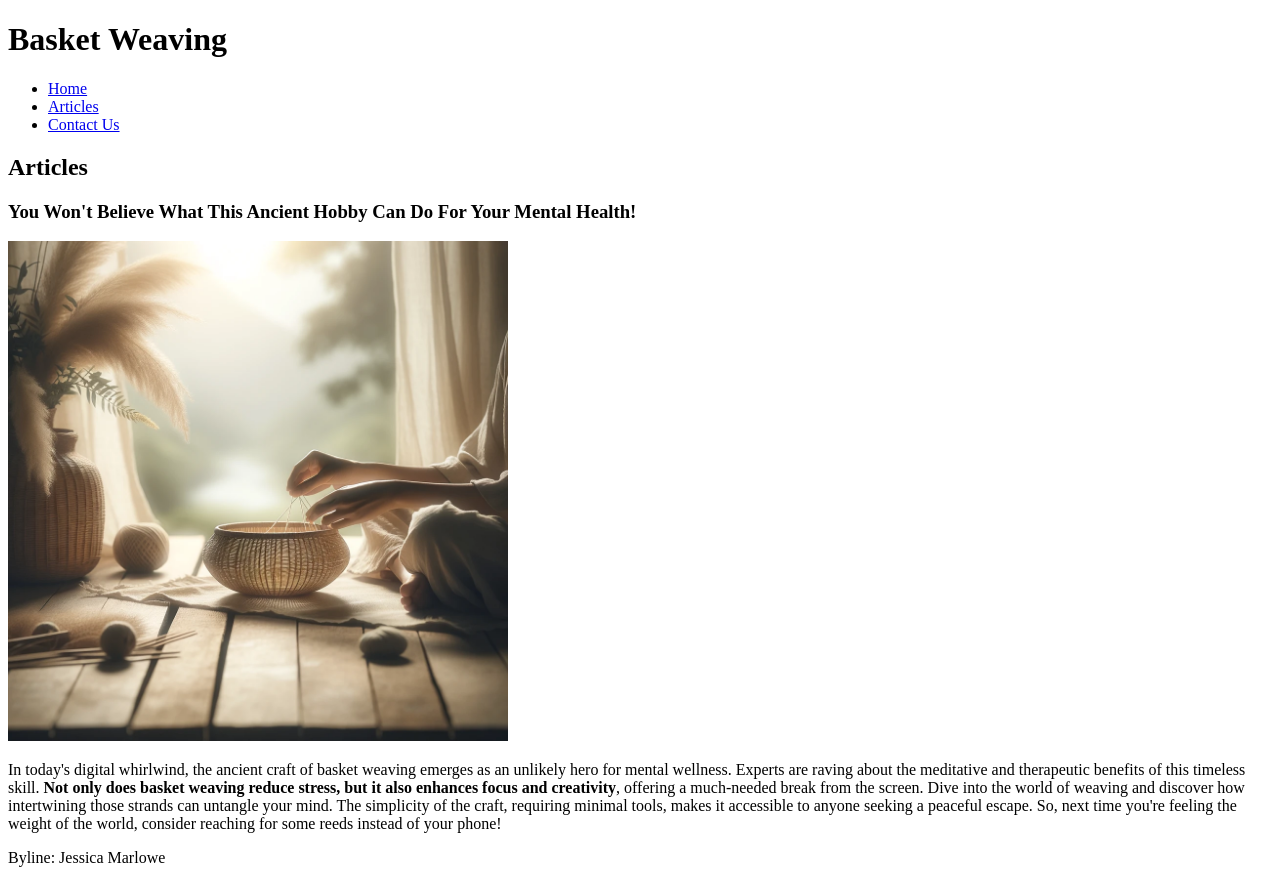
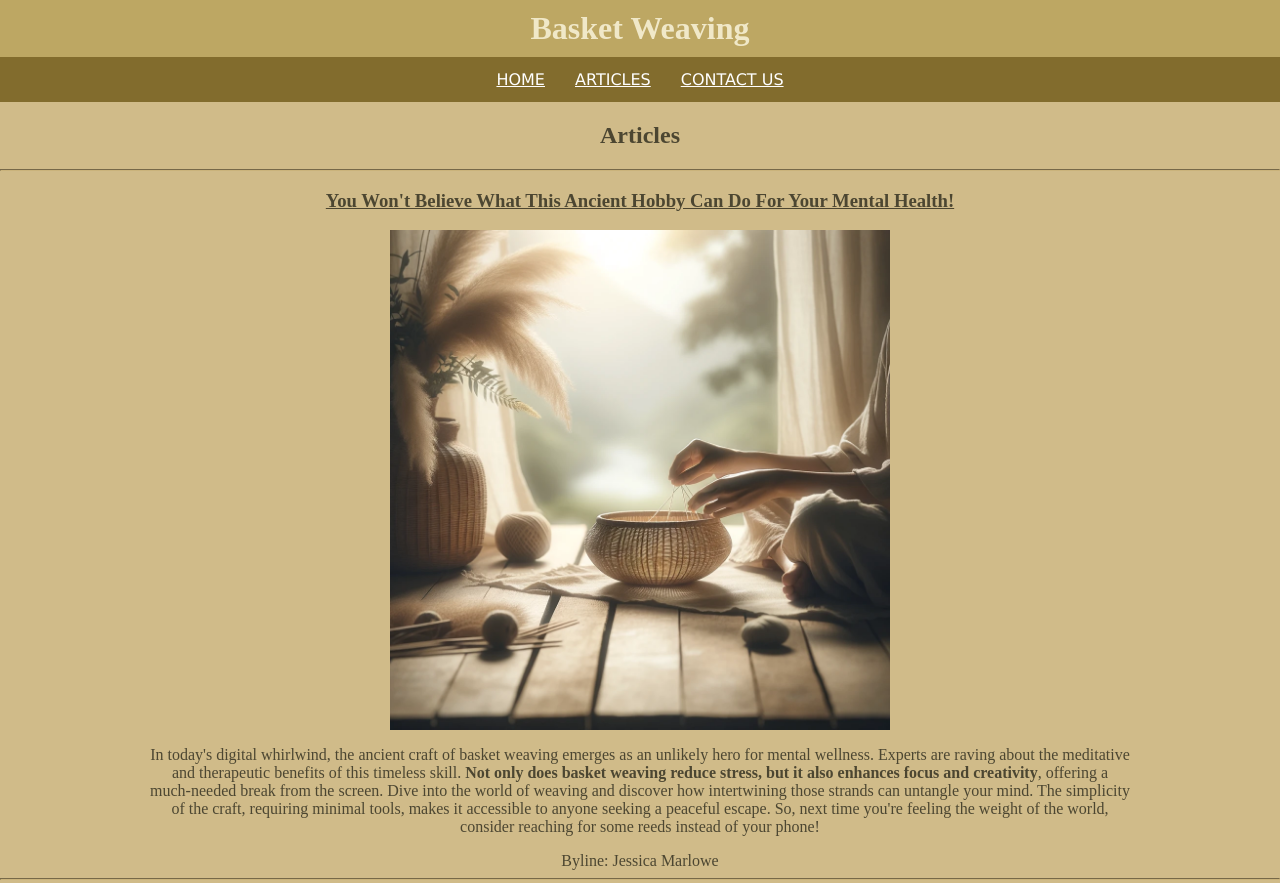
Before and after one commit to trmsalec/basket-weaving, a plain HTML site: page articles.html in a window 1280 px wide. Shown: the top 883 px of the page. Drawn offline with Linux system fonts and the light colour scheme.

Commit message:
Added styling to all pages

```diff
--- a/articles.html
+++ b/articles.html
@@ -5,10 +5,11 @@
     <meta charset="UTF-8">
     <meta name="viewport" content="width=device-width, initial-scale=1.0">
     <title>Basket Weaving - Articles</title>
+    <link rel="stylesheet" href="css/site.css">
 </head>
-<body>
+<body class="center">
     <header>
-        <h1>Basket Weaving</h1>
+        <h1 id="sitetitle">Basket Weaving</h1>
     </header>
 
     <nav>
@@ -19,25 +20,31 @@
         </ul>
     </nav>
 
-    <main>
+    <main class="text">
         <h2>Articles</h2>
 
+        <hr>
+
         <article>
-            <h3>You Won't Believe What This Ancient Hobby Can Do For Your Mental Health!</h3>
+            <h3 class="articletitle">You Won't Believe What This Ancient Hobby Can Do For Your Mental Health!</h3>
             <img src="/images/1.webp" alt="A serene, peaceful setting showcasing a pair of hands gently weaving a basket amidst a backdrop of soft, natural light. The scene evokes a sense of ca" height="500" width="500">
             <p>In today's digital whirlwind, the ancient craft of basket weaving emerges as an unlikely hero for mental wellness. Experts are raving about the meditative and therapeutic benefits of this timeless skill. <strong>Not only does basket weaving reduce stress, but it also enhances focus and creativity</strong>, offering a much-needed break from the screen. Dive into the world of weaving and discover how intertwining those strands can untangle your mind. The simplicity of the craft, requiring minimal tools, makes it accessible to anyone seeking a peaceful escape. So, next time you're feeling the weight of the world, consider reaching for some reeds instead of your phone!</p>
             <span>Byline: Jessica Marlowe</span>
         </article>
 
+        <hr>
+
         <article>
-            <h3>This Skill Could Save the Planet – The Surprising Sustainability of Basket Weaving!</h3>
+            <h3 class="articletitle">This Skill Could Save the Planet – The Surprising Sustainability of Basket Weaving!</h3>
             <img src="images/2.webp" alt="An overhead view of a worktable filled with natural materials like reeds, bamboo, and colorful fibers, ready for basket weaving. The table showcases" height="500" width="500">
             <p>In an era where sustainability is more than a buzzword, an age-old craft resurfaces with the potential to make a big environmental impact. <strong>Basket weaving, long cherished for its cultural significance, now stands at the forefront of the eco-friendly crafts movement</strong>. Utilizing natural, biodegradable materials, basketry offers an eco-conscious alternative to plastic containers and storage solutions. This article delves into how choosing to weave can contribute to reducing waste and promoting a healthier planet. Embrace the art that beautifies your home and benefits the earth. Remember, every twist and turn of your weave is a step towards a greener future!</p>
             <span>Byline: Oliver Greene</span>
         </article>
 
+        <hr>
+
         <article>
-            <h3>The Secret Hobby of Celebrities Revealed: Basket Weaving!</h3>
+            <h3 class="articletitle">The Secret Hobby of Celebrities Revealed: Basket Weaving!</h3>
             <img src="images/3.webp" alt="A glamorous, stylish setting featuring a beautifully crafted basket on a luxurious, modern home decor table. The room is elegantly lit, with soft, amb" height="500" width="500">
             <p>What do Hollywood's elite do in their downtime? The answer might surprise you – basket weaving! This ancient craft has found its way into the hands of A-list celebrities, seeking solace and a touch of normalcy away from the flashing lights. <strong>It's not just about creating something beautiful; it's about finding peace in the process</strong>. Inside, we explore how basket weaving has become the latest trend among the rich and famous, offering a unique blend of mindfulness and manual skill. Discover which of your favorite stars are swapping scripts for reeds and why they're all for it. Basket weaving isn't just for the crafty; it's for anyone looking for a mental break.</p>
             <span>Byline: Max Carter</span>
--- /dev/null
+++ b/css/site.css
@@ -0,0 +1,67 @@
+body {
+    background-color: #b79649a4;
+    margin:0;
+}
+
+#sitetitle{
+    margin: 0;
+}
+
+header {
+    background-color: #a78f3775;
+    padding-left: 30px;
+    padding: 10px;
+    color: #f6efd4e5;
+}
+
+a:hover {
+    color: #5c5c5c;
+  }
+
+nav{
+    background-color: #826c2d;
+    color: #ffffff;
+}
+
+nav ul{
+    margin:0;
+    list-style-type: none;
+    padding: 13px 26px;
+}
+
+nav ul li a{
+    color: white;
+    font-family: 'Lucida Sans', 'Lucida Sans Regular', 'Lucida Grande', 'Lucida Sans Unicode', Geneva, Verdana, sans-serif;
+    text-transform: uppercase;
+}
+
+nav ul li{
+    display:inline;
+    margin: 0px 13px;
+}
+
+main{
+    color: #282619c8;
+}
+
+img {
+    display: block;
+  margin-left: auto;
+  margin-right: auto;
+}
+
+.center {
+    text-align: center;
+}
+
+.text p{
+    padding: 0px 150px;
+}
+
+.articletitle{
+    text-decoration: underline;
+}
+
+hr {
+    border-color: rgb(202, 179, 123);
+}
```
Also changed, not shown: contactus.html (+4 -2 lines), index.html (+4 -3 lines), 2 other files.
